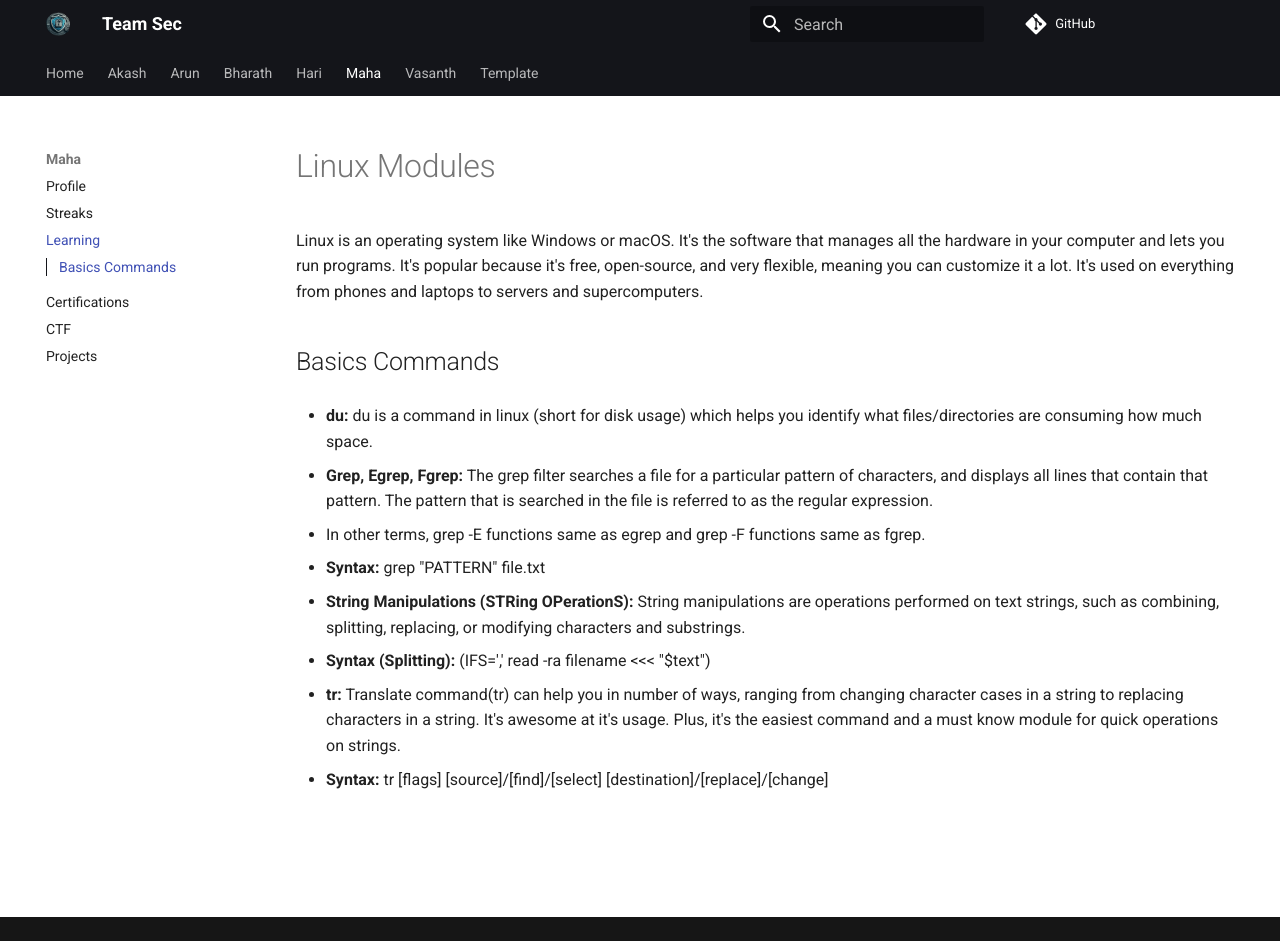
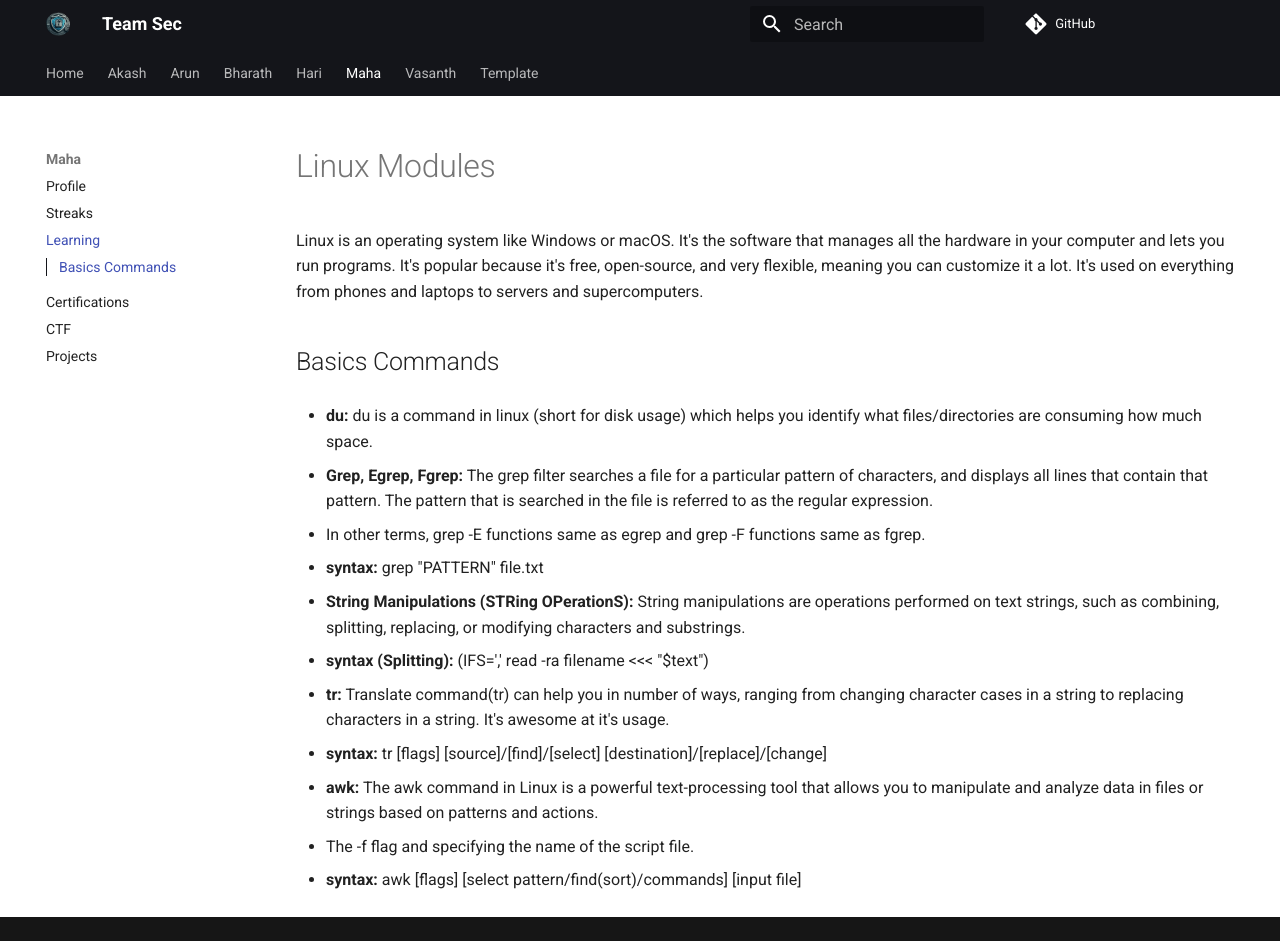
Before and after one commit to mr3xplorer/team_sec, an MkDocs documentation site: the page built from docs/Maha/learning path.md, in a window 1280 px wide and 941 px high. Built offline with MkDocs 1.6.1 and Material for MkDocs 9.7.7, drawn with Linux system fonts in a browser that asks for light colours; comment, search, counter and statistics services are not loaded.

Commit message:
Update learning path.md

```diff
--- a/docs/Maha/learning path.md
+++ b/docs/Maha/learning path.md
@@ -10,10 +10,14 @@ It's used on everything from phones and laptops to servers and supercomputers.
 
 - **Grep, Egrep, Fgrep:** The grep filter searches a file for a particular pattern of characters, and displays all lines that contain that pattern. The pattern that is searched in the file is referred to as the regular expression.
   -  In other terms, grep -E functions same as egrep and grep -F functions same as fgrep.
-  - **Syntax:**  grep "PATTERN" file.txt
+  - **syntax:**  grep "PATTERN" file.txt
 
 - **String Manipulations (STRing OPerationS):** String manipulations are operations performed on text strings, such as combining, splitting, replacing, or modifying characters and substrings.
-  - **Syntax (Splitting):**  (IFS=',' read -ra filename <<< "$text")
+  - **syntax (Splitting):**  (IFS=',' read -ra filename <<< "$text")
 
-- **tr:** Translate command(tr) can help you in number of ways, ranging from changing character cases in a string to replacing characters in a string. It's awesome at it's usage. Plus, it's the easiest command and a must know module for quick operations on strings.
-  - **Syntax:** tr [flags] [source]/[find]/[select] [destination]/[replace]/[change]
+- **tr:** Translate command(tr) can help you in number of ways, ranging from changing character cases in a string to replacing characters in a string. It's awesome at it's usage.
+  - **syntax:** tr [flags] [source]/[find]/[select] [destination]/[replace]/[change]
+
+- **awk:** The awk command in Linux is a powerful text-processing tool that allows you to manipulate and analyze data in files or strings based on patterns and actions.
+   - The -f flag and specifying the name of the script file.
+   - **syntax:** awk [flags] [select pattern/find(sort)/commands] [input file]
```
